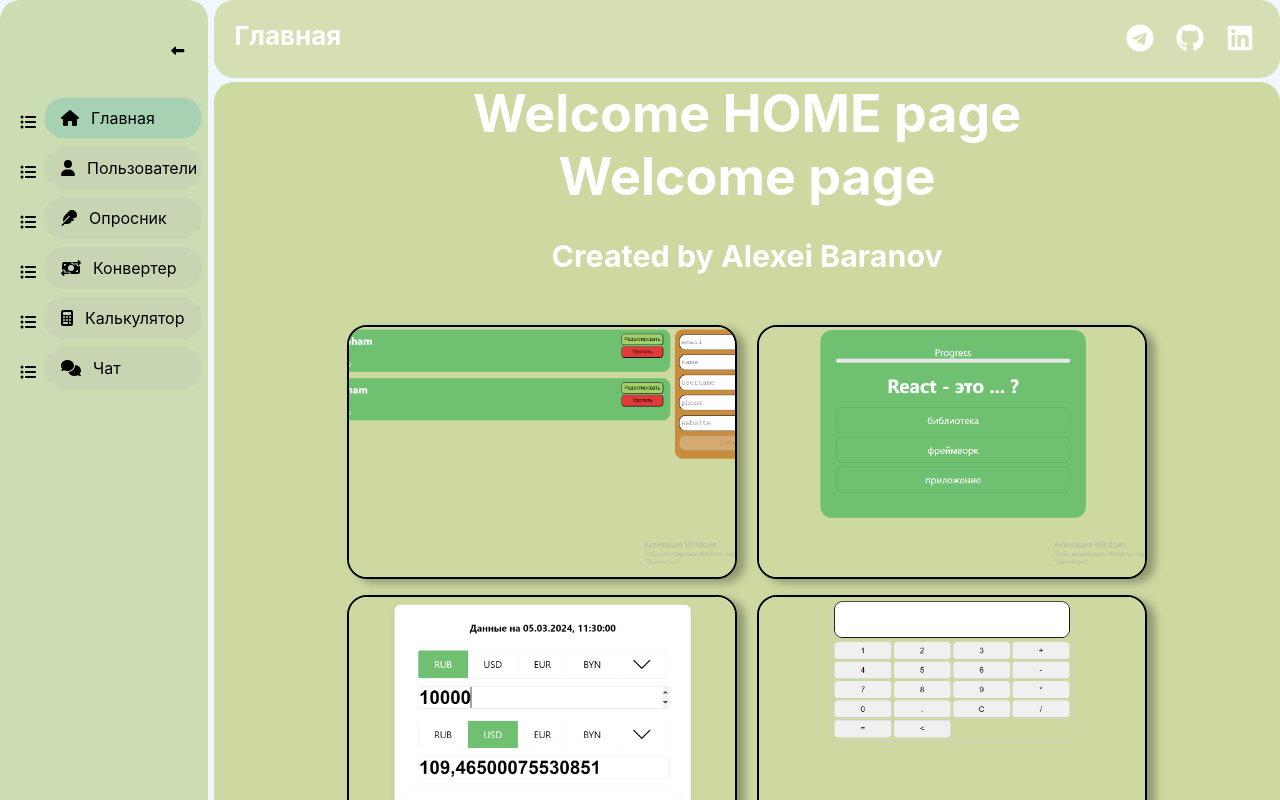
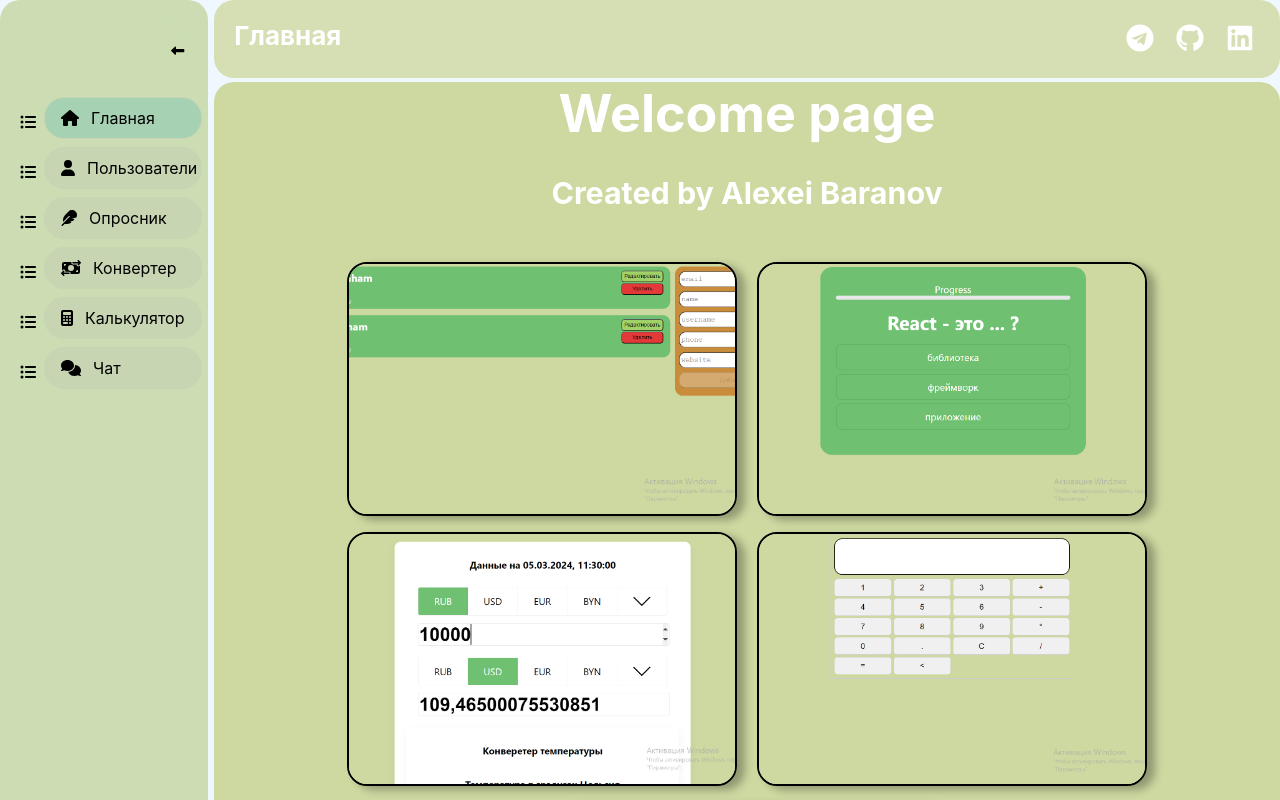
Before and after one commit to Baranov-alexei18/remeapps, a React (Create React App) app: page / in a window 1280 px wide. Shown: the top 800 px of the page. Built offline with nearby package versions, Linux system fonts and the light colour scheme.

Commit message:
delete feature

```diff
--- a/src/view/Home.tsx
+++ b/src/view/Home.tsx
@@ -6,7 +6,6 @@ const Home: React.FC = () => {
 
     return (
         <>
-            <h1>Welcome HOME page</h1>
             <h1>Welcome page</h1>
             <h3>Created by Alexei Baranov</h3>
             <HomeView />
```
